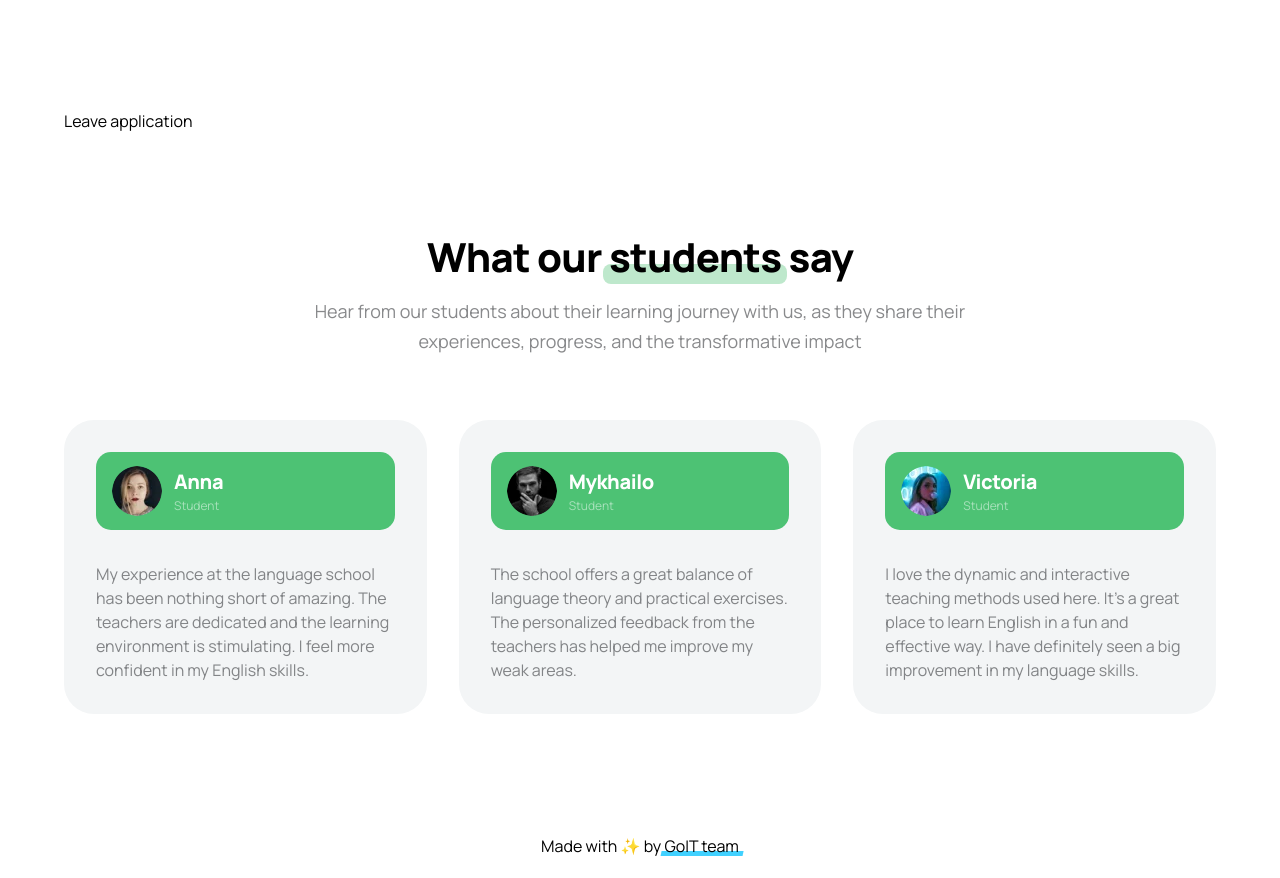
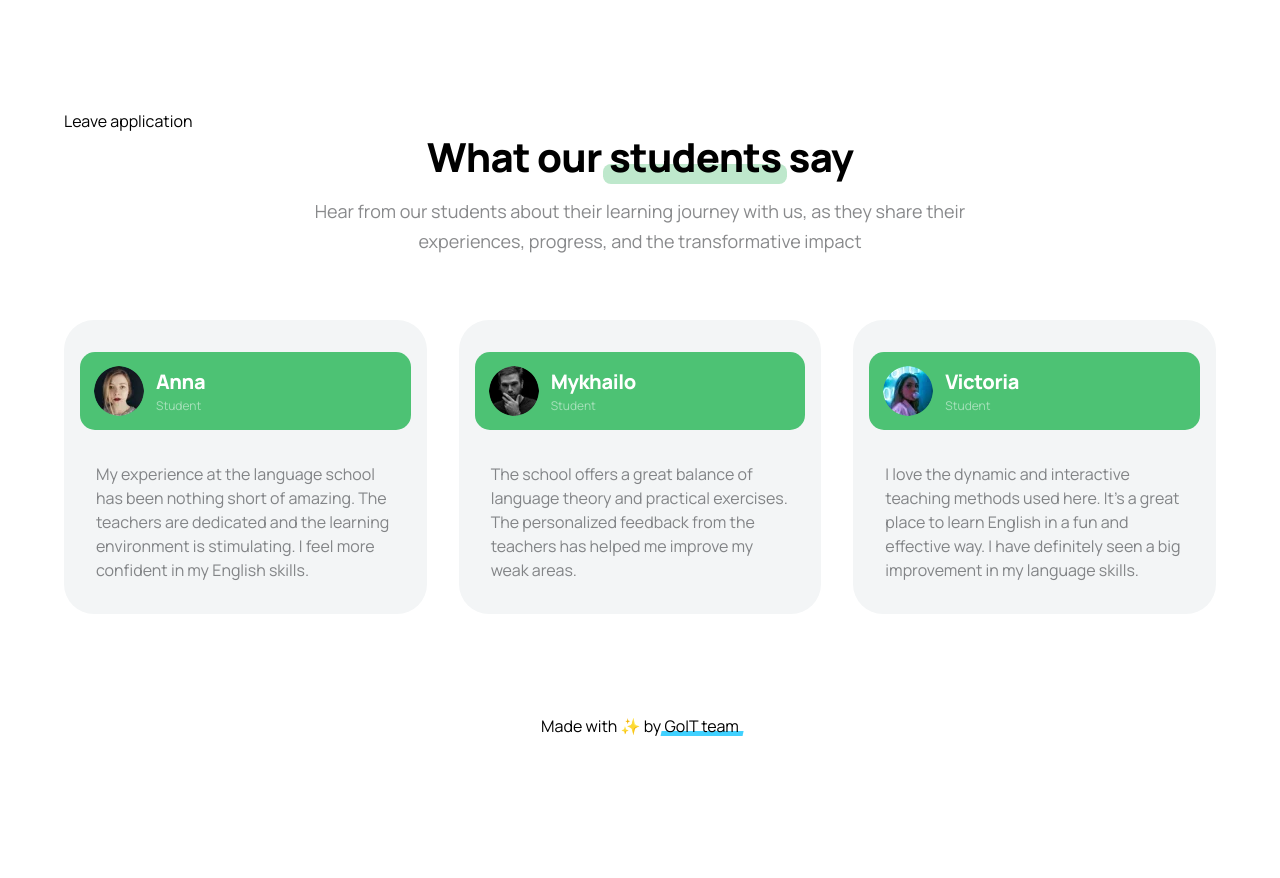
Before and after one commit to VHromyk/snake-team, a website built with Vite: page src/index.html in a window 1280 px wide. Shown: the part 3380-4258 px from the top of the page. After the commit the page ends 4138 px from the top, so only its background shows below. Built offline with nearby package versions, Linux system fonts and the light colour scheme.

Commit message:
fix reviews

```diff
--- a/src/css/base.css
+++ b/src/css/base.css
@@ -80,7 +80,7 @@ main:has(.back-link) {
 }
 
 .section-title {
-  font-size: clamp(28px, 4vw, 40px);
+  font-size: clamp(32px, 4vw, 40px);
   line-height: 1.2;
   font-weight: 800;
   letter-spacing: -0.8px;
--- a/src/css/reviews.css
+++ b/src/css/reviews.css
@@ -1,5 +1,5 @@
 .reviews {
-  padding-block: clamp(64px, 9vw, 100px);
+  padding-bottom: 80px;
 }
 
 .reviews-list {
@@ -10,8 +10,8 @@
 
 .review-item {
   background: var(--gray);
-  border-radius: var(--radius-lg);
-  padding: 32px;
+  border-radius: 16px;
+  padding: 20px;
 }
 
 .review-item:nth-child(2),
@@ -24,9 +24,8 @@
   align-items: center;
   gap: 12px;
   background: var(--green);
-  border-radius: 15px;
-  padding: 14px 16px;
-  margin-bottom: 20px;
+  border-radius: var(--radius-xs);
+  padding: 14px;
 }
 
 .review-head img {
@@ -37,14 +36,14 @@
   flex-shrink: 0;
 }
 
-.review-head h3 {
+.review-head .name {
   font-size: 20px;
   font-weight: 800;
   letter-spacing: -0.4px;
   color: var(--white);
 }
 
-.review-role {
+.review-head .review-role {
   font-size: 12px;
   color: rgba(255, 255, 255, 0.5);
 }
@@ -53,6 +52,7 @@
   font-size: 14px;
   line-height: 1.5;
   color: var(--gray-text);
+  padding: 20px 14px;
 }
 
 /* Tablet */
@@ -61,16 +61,23 @@
     grid-template-columns: repeat(2, 1fr);
   }
 
+  .review-item {
+    padding: 16px;
+    border-radius: 30px;
+  }
+
   .review-item:nth-child(2) {
     display: block;
   }
 
   .review-head {
-    margin-bottom: 32px;
+    margin: 16px 0;
+    border-radius: 15px;
   }
 
   .review-text {
     font-size: 16px;
+    padding: 16px;
   }
 }
 
--- a/src/partials/reviews.html
+++ b/src/partials/reviews.html
@@ -7,7 +7,7 @@
 
     <ul class="reviews-list">
       <li class="review-item">
-        <header class="review-head">
+        <div class="review-head">
           <img
             src="./img/webp/review-anna.webp"
             srcset="./img/webp/review-anna.webp 1x, ./img/webp/review-anna@2x.webp 2x"
@@ -17,15 +17,15 @@
             loading="lazy"
           />
           <div>
-            <h3>Anna</h3>
+            <p class="name">Anna</p>
             <p class="review-role">Student</p>
           </div>
-        </header>
+        </div>
         <p class="review-text">My experience at the language school has been nothing short of amazing. The teachers are dedicated and the learning environment is stimulating. I feel more confident in my English skills.</p>
       </li>
 
       <li class="review-item">
-        <header class="review-head">
+        <div class="review-head">
           <img
             src="./img/webp/review-mykhailo.webp"
             srcset="./img/webp/review-mykhailo.webp 1x, ./img/webp/review-mykhailo@2x.webp 2x"
@@ -35,15 +35,15 @@
             loading="lazy"
           />
           <div>
-            <h3>Mykhailo</h3>
+            <p class="name">Mykhailo</p>
             <p class="review-role">Student</p>
           </div>
-        </header>
+        </div>
         <p class="review-text">The school offers a great balance of language theory and practical exercises. The personalized feedback from the teachers has helped me improve my weak areas.</p>
       </li>
 
       <li class="review-item">
-        <header class="review-head">
+        <div class="review-head">
           <img
             src="./img/webp/review-victoria.webp"
             srcset="./img/webp/review-victoria.webp 1x, ./img/webp/review-victoria@2x.webp 2x"
@@ -53,10 +53,10 @@
             loading="lazy"
           />
           <div>
-            <h3>Victoria</h3>
+            <p class="name">Victoria</p>
             <p class="review-role">Student</p>
           </div>
-        </header>
+        </div>
         <p class="review-text">I love the dynamic and interactive teaching methods used here. It's a great place to learn English in a fun and effective way. I have definitely seen a big improvement in my language skills.</p>
       </li>
     </ul>
```
